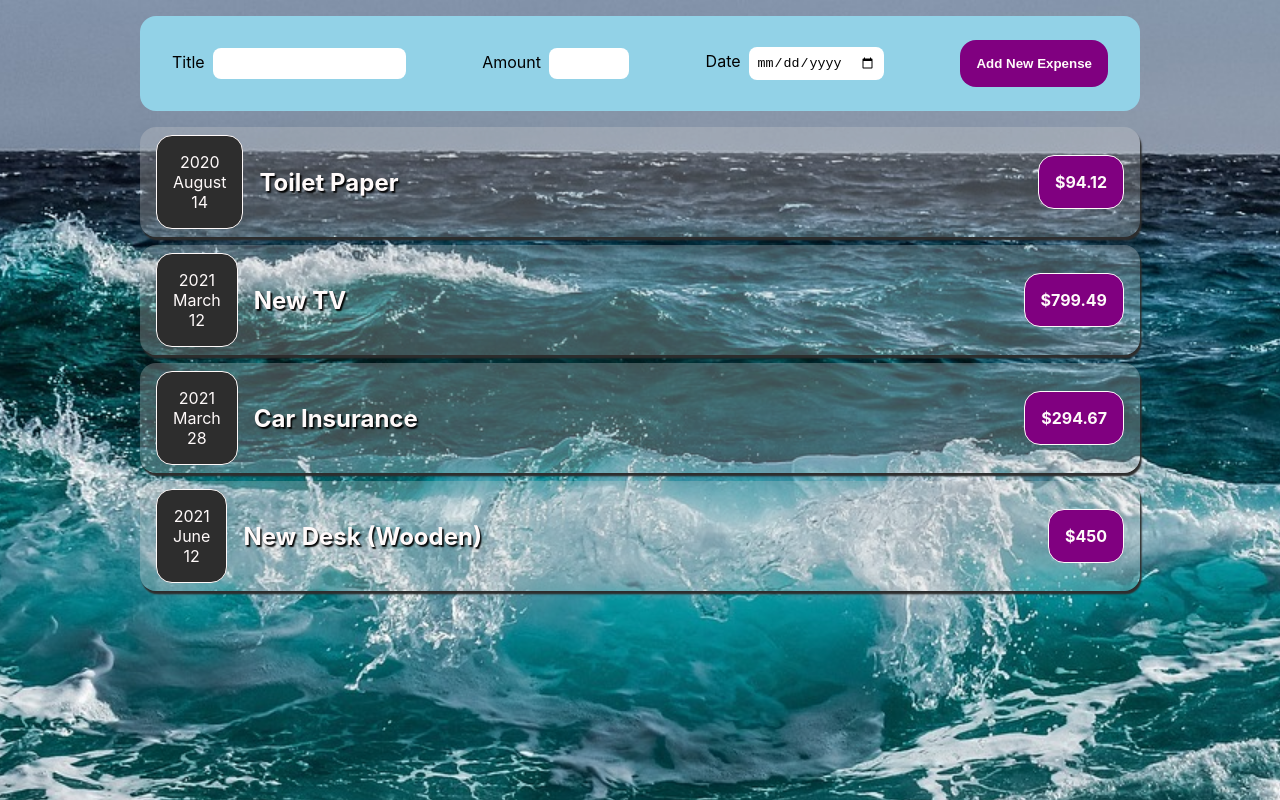
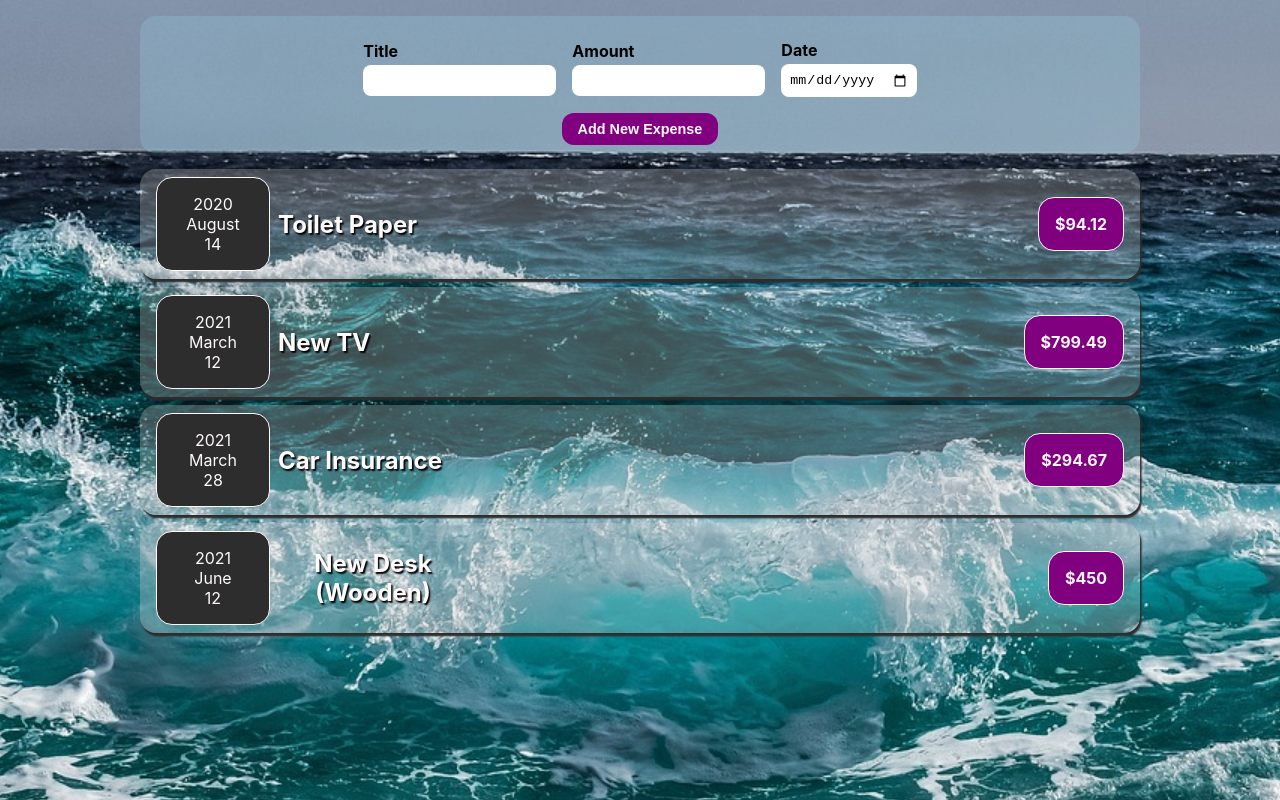
Before and after one commit to majid-amini/expenses-app, a React (Create React App) app: page / in a window 1280 px wide. Built offline with nearby package versions, Linux system fonts and the light colour scheme.

Commit message:
onchange functions added and header css styles changed

```diff
--- a/src/components/DateItems.js
+++ b/src/components/DateItems.js
@@ -1,7 +1,9 @@
+import React,{useState} from "react";
 function DateItems(props) {
   const year = props.date.getFullYear();
   const month = props.date.toLocaleString("en-US", { month: "long" });
   const day = props.date.toLocaleString("en-US", { day: "2-digit" });
+  const [date, setDate] = useState(props.date);
   return (
     <div className="date__info">
       <span className="date__info__year">{year}</span>
--- /dev/null
+++ b/src/components/ExpenseForm.js
@@ -0,0 +1,39 @@
+const ExpenseForm = () => {
+  const submitForm = (e) => {
+    const title = document.querySelector(".title_text");
+    e.preventDefault();
+    console.log(title.value);
+  };
+  const titleChangeHandler = () => {
+    console.log('yes');
+  }
+  const numberChangeHandler = () => {
+    console.log('number changed');
+  }
+  const dateChangeHandler = () => {
+    console.log('date changed');
+}
+  return (
+    <form onSubmit={submitForm}>
+      <div className="form__inputs__container">
+        <div className="form__title__total">
+          <label>Title</label>
+          <input className="title_text" type="text" onChange={titleChangeHandler} />
+        </div>
+        <div className="form__amount__total">
+          <label>Amount</label>
+          <input id="amount" min="0.01" step="0.01" type="number" onChange={numberChangeHandler} />
+        </div>
+        <div className="form__date__total">
+          <label>Date</label>
+          <input id="date" type="date" min="2022,1,1" max="2024,1,1" onChange={dateChangeHandler} />
+        </div>
+      </div>
+      <div className="form__submit__total">
+        <button type="submit">Add New Expense</button>
+      </div>
+    </form>
+  );
+};
+
+export default ExpenseForm;
--- a/src/components/ExpenseItem.css
+++ b/src/components/ExpenseItem.css
@@ -4,35 +4,52 @@ body {
   animation: bg 5s linear 0s 1 normal forwards;
 }
 .expense_container {
-  background-color: rgb(146, 210, 231);
-  padding: 1rem 0;
+  background-color: rgba(146, 210, 231, 0.25);
   margin: 1rem auto;
   border-radius: 1rem;
 }
 .expense_container form {
 	display: flex;
+	flex-direction: column;
     justify-content: space-between;
 	align-items: center;
 	flex-wrap: wrap;
     padding: 0.5rem 2rem;
 }
-
+.form__inputs__container {
+	display: flex;
+	justify-content: space-between;
+	align-items: center;
+	padding: 1rem;
+	gap: 1rem;
+}
+.form__inputs__container div {
+	display: flex;
+	flex-direction: column;
+	justify-content: center;
+	align-items: flex-start;
+	gap: 0.25rem;
+}
+.form__inputs__container div label {
+	font-weight: bold;
+}
 .expense_container form input {
 	padding: 0.5rem;
 	border: none;
 	outline: none;
 	border-radius: 0.5rem;
-	margin-left: 0.5rem;
+
 }
 .expense_container button {
   color: snow;
   background-color: purple;
-  padding: 1rem;
+  padding: 0.5rem 1rem;
   border: none;
   outline: none;
-  border-radius: 1rem;
+  border-radius: 0.75rem;
   cursor: pointer;
-  font-weight: 800;
+  font-size: 0.9rem;
+  font-weight: 600;
   transition: 0.3s all ease-in-out;
   animation: myAnim 2s ease 0s 1 normal forwards;
 
--- a/src/components/ExpenseItem.js
+++ b/src/components/ExpenseItem.js
@@ -1,28 +1,9 @@
 import "./ExpenseItem.css";
-
+import ExpenseForm from "./ExpenseForm";
 function ExpenseItem() {
-  const submitForm = (e) => {
-    const title = document.querySelector('.title_text');
-    e.preventDefault();
-    console.log(title.value);
-  };
   return (
     <div className="expense_container">
-      <form onSubmit={submitForm}>
-        <div>
-          <label>Title</label>
-          <input className="title_text" type="text" />
-        </div>
-        <div>
-          <label>Amount</label>
-          <input id="amount" min={0.1} max={10} type="number" />
-        </div>
-        <div>
-          <label>Date</label>
-          <input id="date" type="date" />
-        </div>
-        <button type="submit">Add New Expense</button>
-      </form>
+      <ExpenseForm />
     </div>
   );
 }
--- a/src/components/Maincontent.css
+++ b/src/components/Maincontent.css
@@ -14,10 +14,11 @@
 }
 .user__info__left {
   display: flex;
-    justify-content: space-around;
+  width: 20rem;
   align-items: center;
 }
 .date__info {
+  min-width: 5rem;
   display: flex;
   flex-direction: column;
   justify-content: center;
@@ -28,7 +29,7 @@
   border-radius: 1rem;
 }
 .title {
-    padding: 1rem;
+  padding: 0.5rem;
   font-size: 1.5rem;
   font-weight: bold;
   text-shadow: 0.1rem 0.1rem 0.1rem #000;
--- a/src/components/UserInfo.js
+++ b/src/components/UserInfo.js
@@ -1,14 +1,24 @@
+import React, { useState } from "react";
 import DateItems from "./DateItems";
 function UserInfo(props) {
+  const [title, setTitle] = useState(props.title);
+  const [amount, setAmount] = useState(props.amount);
+  const [date, setDate] = useState(props.date);
+  const clickHandler = () => {
+    setTitle("yep!");
+    setAmount("amound updated");
+    setDate("test date");
+  };
   return (
     <div className="user__info">
       <div className="user__info__left">
         <DateItems date={props.date} />
-        <div className="title">{props.title}</div>
+        <div className="title">{title}</div>
       </div>
       <div className="user__info__right">
-        <span>${props.amount}</span>
+        <span>${amount}</span>
       </div>
+      {/* <button onClick={clickHandler}>change title</button> */}
     </div>
   );
 }
```
Lines whose indentation alone changed are shown as unchanged.
